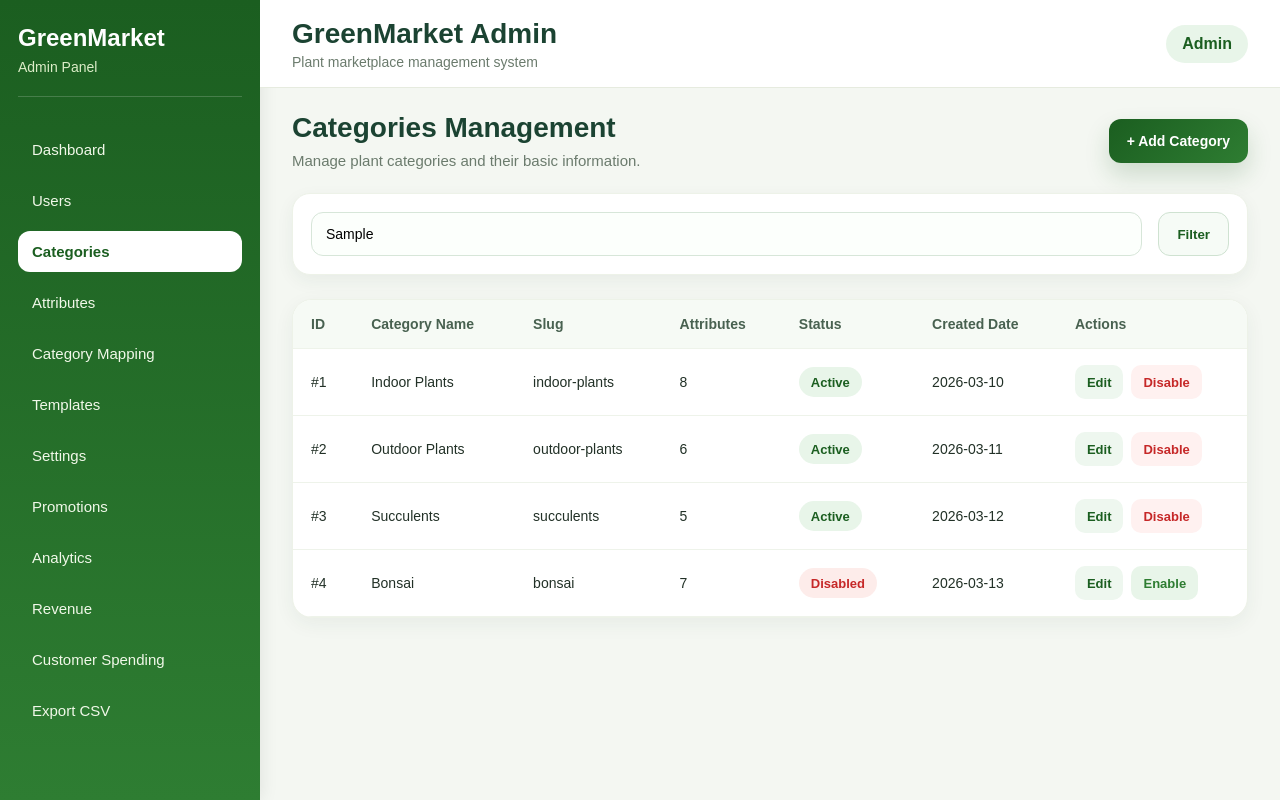
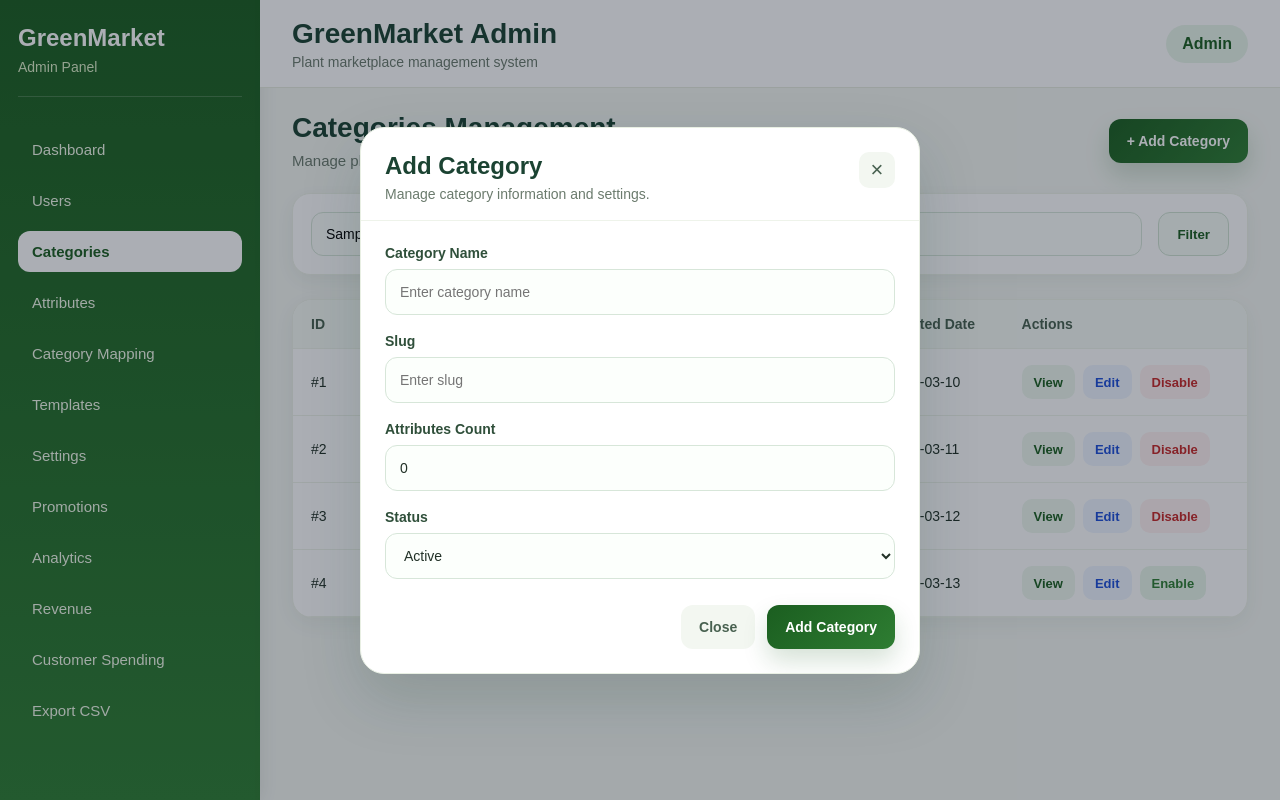
Before and after one commit to oopsntn/GreenMarket, a React (Vite) app in the folder admin-web/: page /categories in a window 1280 px wide. Both pictures are taken after typing "Sample" into the empty fields and a click on the button "+ Add Category". Built offline with nearby package versions, Linux system fonts and the light colour scheme.

Commit message:
add category modal for view create and edit

```diff
--- a/admin-web/src/pages/CategoriesPage.css
+++ b/admin-web/src/pages/CategoriesPage.css
@@ -158,3 +158,138 @@
   background-color: #e8f5e9;
   color: #2e7d32;
 }
+
+.categories-actions__view {
+  background-color: #edf7ee;
+  color: #1b5e20;
+}
+
+.categories-actions__edit {
+  background-color: #eef4ff;
+  color: #1d4ed8;
+}
+
+.categories-modal-backdrop {
+  position: fixed;
+  inset: 0;
+  background-color: rgba(15, 23, 42, 0.35);
+  display: flex;
+  align-items: center;
+  justify-content: center;
+  padding: 24px;
+  z-index: 1000;
+}
+
+.categories-modal {
+  width: 100%;
+  max-width: 560px;
+  background-color: #ffffff;
+  border-radius: 24px;
+  border: 1px solid #e8efe3;
+  box-shadow: 0 24px 60px rgba(27, 67, 50, 0.18);
+  overflow: hidden;
+}
+
+.categories-modal__header {
+  display: flex;
+  align-items: flex-start;
+  justify-content: space-between;
+  gap: 16px;
+  padding: 24px 24px 18px;
+  border-bottom: 1px solid #eef3ea;
+}
+
+.categories-modal__header h3 {
+  font-size: 24px;
+  color: #1b4332;
+  margin-bottom: 6px;
+}
+
+.categories-modal__header p {
+  font-size: 14px;
+  color: #6b7b6d;
+}
+
+.categories-modal__close {
+  width: 36px;
+  height: 36px;
+  border: none;
+  border-radius: 10px;
+  background-color: #f3f7f1;
+  color: #486150;
+  font-size: 22px;
+  cursor: pointer;
+}
+
+.categories-modal__form {
+  display: flex;
+  flex-direction: column;
+  gap: 18px;
+  padding: 24px;
+}
+
+.categories-modal__field {
+  display: flex;
+  flex-direction: column;
+  gap: 8px;
+}
+
+.categories-modal__field label {
+  font-size: 14px;
+  font-weight: 600;
+  color: #2f4f3a;
+}
+
+.categories-modal__field input,
+.categories-modal__field select {
+  height: 46px;
+  border: 1px solid #d7e6d9;
+  border-radius: 12px;
+  padding: 0 14px;
+  font-size: 14px;
+  outline: none;
+  background-color: #fcfffc;
+  color: #223127;
+}
+
+.categories-modal__field input:focus,
+.categories-modal__field select:focus {
+  border-color: #43a047;
+  box-shadow: 0 0 0 4px rgba(67, 160, 71, 0.12);
+}
+
+.categories-modal__field input:disabled,
+.categories-modal__field select:disabled {
+  background-color: #f5f7f4;
+  color: #6b7b6d;
+  cursor: not-allowed;
+}
+
+.categories-modal__actions {
+  display: flex;
+  justify-content: flex-end;
+  gap: 12px;
+  padding-top: 8px;
+}
+
+.categories-modal__cancel,
+.categories-modal__submit {
+  height: 44px;
+  padding: 0 18px;
+  border: none;
+  border-radius: 12px;
+  font-size: 14px;
+  font-weight: 700;
+  cursor: pointer;
+}
+
+.categories-modal__cancel {
+  background-color: #f3f7f1;
+  color: #486150;
+}
+
+.categories-modal__submit {
+  background: linear-gradient(135deg, #1b5e20 0%, #2e7d32 100%);
+  color: #ffffff;
+  box-shadow: 0 12px 24px rgba(27, 94, 32, 0.18);
+}
--- a/admin-web/src/pages/CategoriesPage.tsx
+++ b/admin-web/src/pages/CategoriesPage.tsx
@@ -1,3 +1,4 @@
+import { useState } from "react";
 import "./CategoriesPage.css";
 
 type Category = {
@@ -9,7 +10,7 @@ type Category = {
   createdAt: string;
 };
 
-const categories: Category[] = [
+const initialCategories: Category[] = [
   {
     id: 1,
     name: "Indoor Plants",
@@ -44,7 +45,109 @@ const categories: Category[] = [
   },
 ];
 
+type CategoryFormState = {
+  name: string;
+  slug: string;
+  attributesCount: number;
+  status: "Active" | "Disabled";
+};
+
+const emptyForm: CategoryFormState = {
+  name: "",
+  slug: "",
+  attributesCount: 0,
+  status: "Active",
+};
+
 function CategoriesPage() {
+  const [categories, setCategories] = useState<Category[]>(initialCategories);
+  const [isModalOpen, setIsModalOpen] = useState(false);
+  const [modalMode, setModalMode] = useState<"add" | "edit" | "view">("add");
+  const [selectedCategoryId, setSelectedCategoryId] = useState<number | null>(
+    null,
+  );
+  const [formData, setFormData] = useState<CategoryFormState>(emptyForm);
+
+  const openAddModal = () => {
+    setModalMode("add");
+    setSelectedCategoryId(null);
+    setFormData(emptyForm);
+    setIsModalOpen(true);
+  };
+
+  const openViewModal = (category: Category) => {
+    setModalMode("view");
+    setSelectedCategoryId(category.id);
+    setFormData({
+      name: category.name,
+      slug: category.slug,
+      attributesCount: category.attributesCount,
+      status: category.status,
+    });
+    setIsModalOpen(true);
+  };
+
+  const openEditModal = (category: Category) => {
+    setModalMode("edit");
+    setSelectedCategoryId(category.id);
+    setFormData({
+      name: category.name,
+      slug: category.slug,
+      attributesCount: category.attributesCount,
+      status: category.status,
+    });
+    setIsModalOpen(true);
+  };
+
+  const closeModal = () => {
+    setIsModalOpen(false);
+  };
+
+  const handleChange = (
+    event: React.ChangeEvent<HTMLInputElement | HTMLSelectElement>,
+  ) => {
+    const { name, value } = event.target;
+    setFormData((prev) => ({
+      ...prev,
+      [name]: name === "attributesCount" ? Number(value) : value,
+    }));
+  };
+
+  const handleSubmit = (event: React.FormEvent<HTMLFormElement>) => {
+    event.preventDefault();
+
+    if (modalMode === "add") {
+      const newCategory: Category = {
+        id: categories.length + 1,
+        name: formData.name,
+        slug: formData.slug,
+        attributesCount: formData.attributesCount,
+        status: formData.status,
+        createdAt: "2026-03-18",
+      };
+
+      setCategories((prev) => [newCategory, ...prev]);
+    }
+
+    if (modalMode === "edit" && selectedCategoryId !== null) {
+      setCategories((prev) =>
+        prev.map((category) =>
+          category.id === selectedCategoryId
+            ? {
+                ...category,
+                name: formData.name,
+                slug: formData.slug,
+                attributesCount: formData.attributesCount,
+                status: formData.status,
+              }
+            : category,
+        ),
+      );
+    }
+
+    closeModal();
+  };
+
   return (
     <div className="categories-page">
       <div className="categories-page__header">
@@ -53,7 +156,11 @@ function CategoriesPage() {
           <p>Manage plant categories and their basic information.</p>
         </div>
 
-        <button className="categories-page__add-btn" type="button">
+        <button
+          className="categories-page__add-btn"
+          type="button"
+          onClick={openAddModal}
+        >
           + Add Category
         </button>
       </div>
@@ -105,7 +212,19 @@ function CategoriesPage() {
                 <td>{category.createdAt}</td>
                 <td>
                   <div className="categories-actions">
-                    <button type="button" className="categories-actions__edit">
+                    <button
+                      type="button"
+                      className="categories-actions__view"
+                      onClick={() => openViewModal(category)}
+                    >
+                      View
+                    </button>
+
+                    <button
+                      type="button"
+                      className="categories-actions__edit"
+                      onClick={() => openEditModal(category)}
+                    >
                       Edit
                     </button>
 
@@ -131,6 +250,104 @@ function CategoriesPage() {
           </tbody>
         </table>
       </div>
+
+      {isModalOpen && (
+        <div className="categories-modal-backdrop">
+          <div className="categories-modal">
+            <div className="categories-modal__header">
+              <div>
+                <h3>
+                  {modalMode === "add"
+                    ? "Add Category"
+                    : modalMode === "edit"
+                      ? "Edit Category"
+                      : "Category Details"}
+                </h3>
+                <p>Manage category information and settings.</p>
+              </div>
+
+              <button
+                type="button"
+                className="categories-modal__close"
+                onClick={closeModal}
+              >
+                ×
+              </button>
+            </div>
+
+            <form className="categories-modal__form" onSubmit={handleSubmit}>
+              <div className="categories-modal__field">
+                <label htmlFor="name">Category Name</label>
+                <input
+                  id="name"
+                  name="name"
+                  type="text"
+                  value={formData.name}
+                  onChange={handleChange}
+                  disabled={modalMode === "view"}
+                  placeholder="Enter category name"
+                />
+              </div>
+
+              <div className="categories-modal__field">
+                <label htmlFor="slug">Slug</label>
+                <input
+                  id="slug"
+                  name="slug"
+                  type="text"
+                  value={formData.slug}
+                  onChange={handleChange}
+                  disabled={modalMode === "view"}
+                  placeholder="Enter slug"
+                />
+              </div>
+
+              <div className="categories-modal__field">
+                <label htmlFor="attributesCount">Attributes Count</label>
+                <input
+                  id="attributesCount"
+                  name="attributesCount"
+                  type="number"
+                  value={formData.attributesCount}
+                  onChange={handleChange}
+                  disabled={modalMode === "view"}
+                  placeholder="Enter number of attributes"
+                />
+              </div>
+
+              <div className="categories-modal__field">
+                <label htmlFor="status">Status</label>
+                <select
+                  id="status"
+                  name="status"
+                  value={formData.status}
+                  onChange={handleChange}
+                  disabled={modalMode === "view"}
+                >
+                  <option>Active</option>
+                  <option>Disabled</option>
+                </select>
+              </div>
+
+              <div className="categories-modal__actions">
+                <button
+                  type="button"
+                  className="categories-modal__cancel"
+                  onClick={closeModal}
+                >
+                  Close
+                </button>
+
+                {modalMode !== "view" && (
+                  <button type="submit" className="categories-modal__submit">
+                    {modalMode === "add" ? "Add Category" : "Save Changes"}
+                  </button>
+                )}
+              </div>
+            </form>
+          </div>
+        </div>
+      )}
     </div>
   );
 }
```
